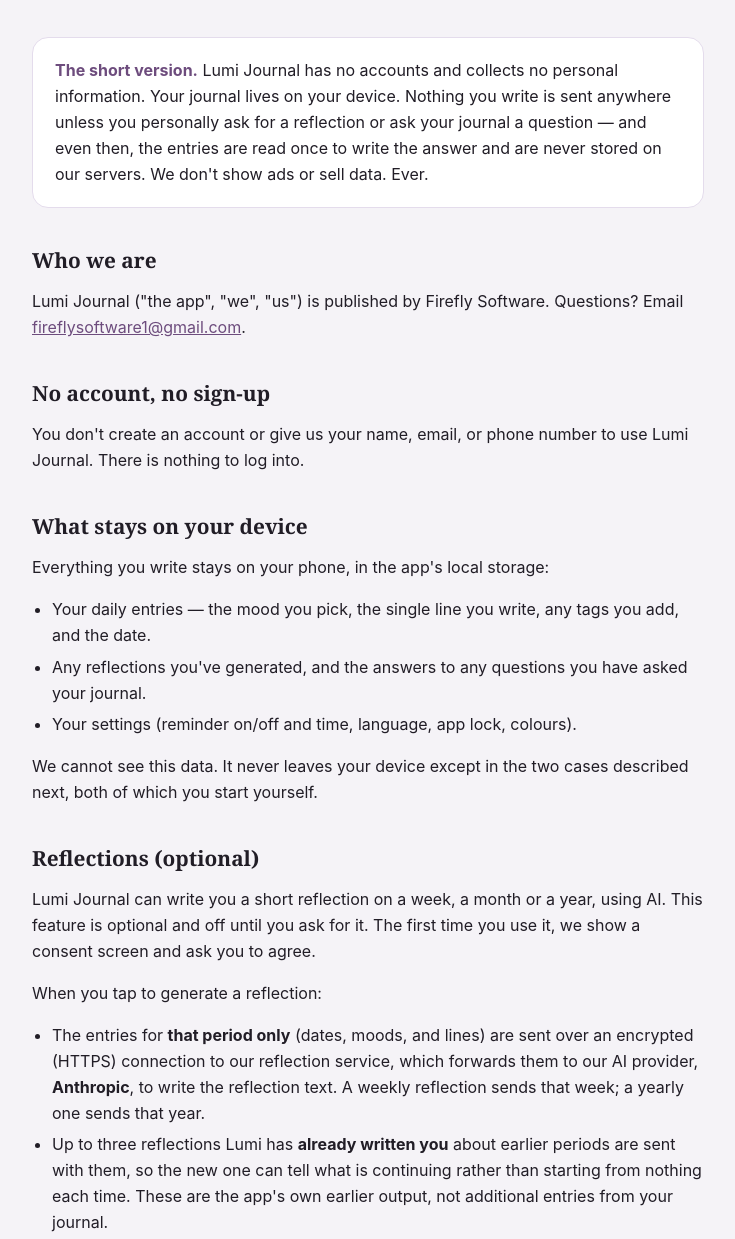
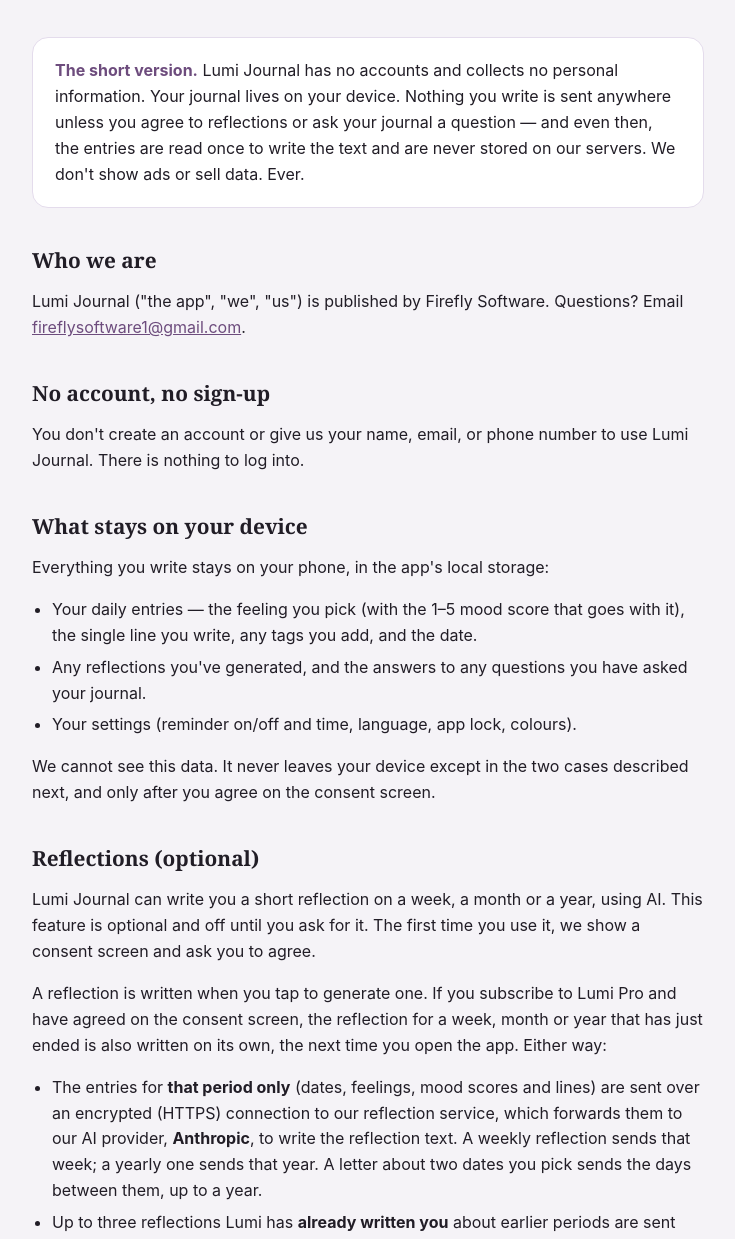
Before and after one commit to UnverFirat/lumi-journal-legal, a plain HTML site: page privacy.html in a window 1280 px wide. Shown: the part 130-1369 px from the top of the page, without its empty margins (272-1007 px from the left). Drawn offline with Linux system fonts and the light colour scheme.

Commit message:
Update privacy.html

```diff
--- a/privacy.html
+++ b/privacy.html
@@ -45,14 +45,14 @@
 <div class="wrap">
 
   <h1>Privacy Policy</h1>
-  <p class="sub">Lumi Journal · Last updated 13 August 2026</p>
+  <p class="sub">Lumi Journal · Last updated 27 September 2026</p>
 
   <div class="tldr">
     <p style="margin:0"><strong>The short version.</strong> Lumi Journal has
     no accounts and collects no personal information. Your journal lives on
-    your device. Nothing you write is sent anywhere unless you personally ask
-    for a reflection or ask your journal a question — and even then, the
-    entries are read once to write the answer and are never stored on our
+    your device. Nothing you write is sent anywhere unless you agree to
+    reflections or ask your journal a question — and even then, the
+    entries are read once to write the text and are never stored on our
     servers. We don't show ads or sell data. Ever.</p>
   </div>
 
@@ -67,26 +67,32 @@
   <h2>What stays on your device</h2>
   <p>Everything you write stays on your phone, in the app's local storage:</p>
   <ul>
-    <li>Your daily entries — the mood you pick, the single line you write, any
-        tags you add, and the date.</li>
+    <li>Your daily entries — the feeling you pick (with the 1–5 mood score that
+        goes with it), the single line you write, any tags you add, and the
+        date.</li>
     <li>Any reflections you've generated, and the answers to any questions you
         have asked your journal.</li>
     <li>Your settings (reminder on/off and time, language, app lock, colours).</li>
   </ul>
   <p>We cannot see this data. It never leaves your device except in the two
-  cases described next, both of which you start yourself.</p>
+  cases described next, and only after you agree on the consent screen.</p>
 
   <h2>Reflections (optional)</h2>
   <p>Lumi Journal can write you a short reflection on a week, a month or a
   year, using AI. This feature is optional and off until you ask for it. The
   first time you use it, we show a consent screen and ask you to agree.</p>
-  <p>When you tap to generate a reflection:</p>
+  <p>A reflection is written when you tap to generate one. If you subscribe
+  to Lumi Pro and have agreed on the consent screen, the reflection for a
+  week, month or year that has just ended is also written on its own, the
+  next time you open the app. Either way:</p>
   <ul>
-    <li>The entries for <strong>that period only</strong> (dates, moods, and
-        lines) are sent over an encrypted (HTTPS) connection to our reflection
+    <li>The entries for <strong>that period only</strong> (dates, feelings,
+        mood scores and lines) are sent over an encrypted (HTTPS) connection to our reflection
         service, which forwards them to our AI provider,
         <strong>Anthropic</strong>, to write the reflection text. A weekly
-        reflection sends that week; a yearly one sends that year.</li>
+        reflection sends that week; a yearly one sends that year. A letter
+        about two dates you pick sends the days between them, up to a
+        year.</li>
     <li>Up to three reflections Lumi has <strong>already written you</strong>
         about earlier periods are sent with them, so the new one can tell what
         is continuing rather than starting from nothing each time. These are
@@ -98,6 +104,10 @@
         only a small counter (tied to a random ID, see below) so it can
         rate-limit requests, and that counter expires automatically.</li>
   </ul>
+  <p>To stop reflections being written on their own, cancel Lumi Pro in
+  your App Store or Google Play subscriptions. Once the paid period ends,
+  nothing is sent unless you tap to generate a reflection or ask a question
+  yourself.</p>
 
   <h2>Asking your journal a question (optional)</h2>
   <p>You can ask Lumi a free-form question about your own days — for example
@@ -106,7 +116,8 @@
   be answered from one week.</p>
   <ul>
     <li>When you ask a question, your question and up to your
-        <strong>last 366 logged days</strong> (dates, moods, and lines) are
+        <strong>last 366 logged days</strong> (dates, feelings, mood scores and
+        lines) are
         sent over an encrypted connection to the same service, and on to
         Anthropic, to write the answer.</li>
     <li>The answer comes back to your device and is saved there, with the
```
